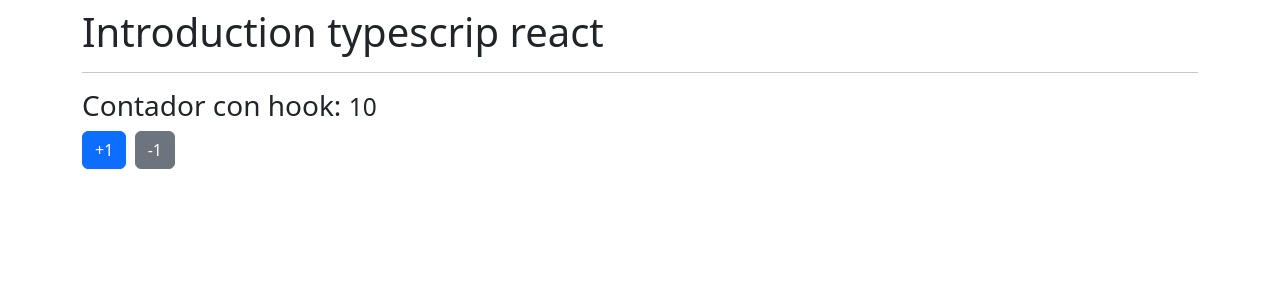
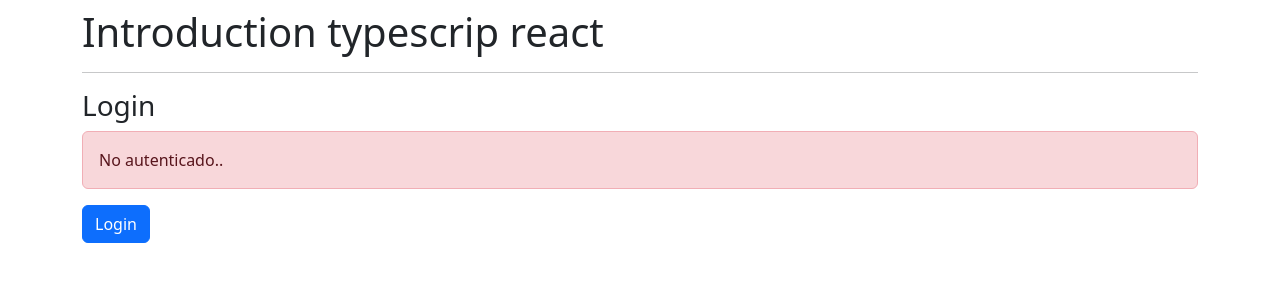
Before and after one commit to adolfosonchiche/CusroReactNative, a React (Create React App) app in the folder demo-001/: page / in a window 1280 px wide. Shown: the top 300 px of the page. Built offline with nearby package versions, Linux system fonts and the light colour scheme.

Commit message:
login y logout con Hook- useReducer- AuthReducer

```diff
--- a/demo-001/src/App.tsx
+++ b/demo-001/src/App.tsx
@@ -1,5 +1,6 @@
 import React from 'react'
-import { ContadorConHook } from './components/ContadorConHook';
+import { Login } from './components/Login';
+// import { ContadorConHook } from './components/ContadorConHook';
 // import { Contador } from './components/Contador';
 //import { Funciones } from './typescript/Funciones';
 // import { ObjetosLiterales } from './typescript/ObjetosLiterales';
@@ -18,7 +19,9 @@
 
       {/* <Contador/> */}
 
-      <ContadorConHook/>
+      {/* <ContadorConHook/> */}
+
+      <Login/>
 
     </div>
   )
--- /dev/null
+++ b/demo-001/src/components/Login.tsx
@@ -0,0 +1,143 @@
+//useReducer una alternativa del useState un estado que pude cambiar de diferentes maneras
+
+import { useEffect, useReducer } from "react"
+
+interface AuthState {
+    validando: boolean;
+    token: string | null;
+    username: string;
+    nombre: string;
+}
+
+
+//estado inicial
+const initialState: AuthState = {
+    validando: true,
+    token: null,
+    username: '',
+    nombre: ''
+}
+
+//reducer
+const authReducer = (state: AuthState, action: AuthAction): AuthState => {
+
+    switch (action.type) {
+        case 'logout':
+            return {
+                validando: false,
+                token: null,
+                nombre: '',
+                username: ''
+            }
+
+        case 'login':
+            const { nombre, username } = action.payload;
+            return {
+                validando: false,
+                token: 'abc123',
+                //nombre: action.payload.nombre,  -- declaramos una constante para solo utilizar los valores
+                //username: action.payload.username
+                nombre,
+                username
+            }
+
+        default:
+            return state;
+    }
+
+}
+
+type LoginPayload = {
+    username: string;
+    nombre: string;
+}
+
+//type para la accion para el reducer que puede tener dos acciones
+type AuthAction =
+    | { type: 'logout' }
+    | { type: 'login', payload: LoginPayload }
+
+
+
+export const Login = () => {
+
+    //useReducer
+    // const [state, dispatch] = useReducer(authReducer, initialState);
+    //posemos obtener el validando de una vez en lugar de todo el objeto state u otro valor
+    const [{ validando, token, nombre }, dispatch] = useReducer(authReducer, initialState);
+
+    //useEffect
+    useEffect(() => {
+        setTimeout(() => {
+            dispatch({ type: 'logout' }) //disparar esta accion despues de una segundo y medio
+        }, 1500);
+    }, []);
+
+
+    const login = () => {
+        dispatch({
+            type: 'login',
+            payload:
+            {
+                nombre: 'Hector',
+                username: 'Strider'
+            }
+        })
+    }
+
+    const logout = () => {
+        dispatch({
+            type: 'logout'
+        })
+    }
+
+
+    if (validando) {
+        return (
+            <>
+                <h3>Login</h3>
+
+                <div className="alert alert-info">
+                    Validando....
+                </div>
+            </>
+        )
+    }
+
+    return (
+        <>
+            <h3>Login</h3>
+
+            {
+                (token)
+                    ? <div className="alert alert-success">  Autenticado como: {nombre} </div>
+                    : <div className="alert alert-danger">  No autenticado.. </div>
+            }
+
+            {
+                (token)
+                    ? (
+                        <button className="btn btn-danger"
+                            onClick={logout}
+                        >
+                            Logout
+                        </button>
+                    )
+                    : (
+                        <button className="btn btn-primary"
+                            onClick={login}
+                        >
+                            Login
+                        </button>
+                    )
+            }
+
+
+
+
+
+
+
+        </>
+    )
+}
```
